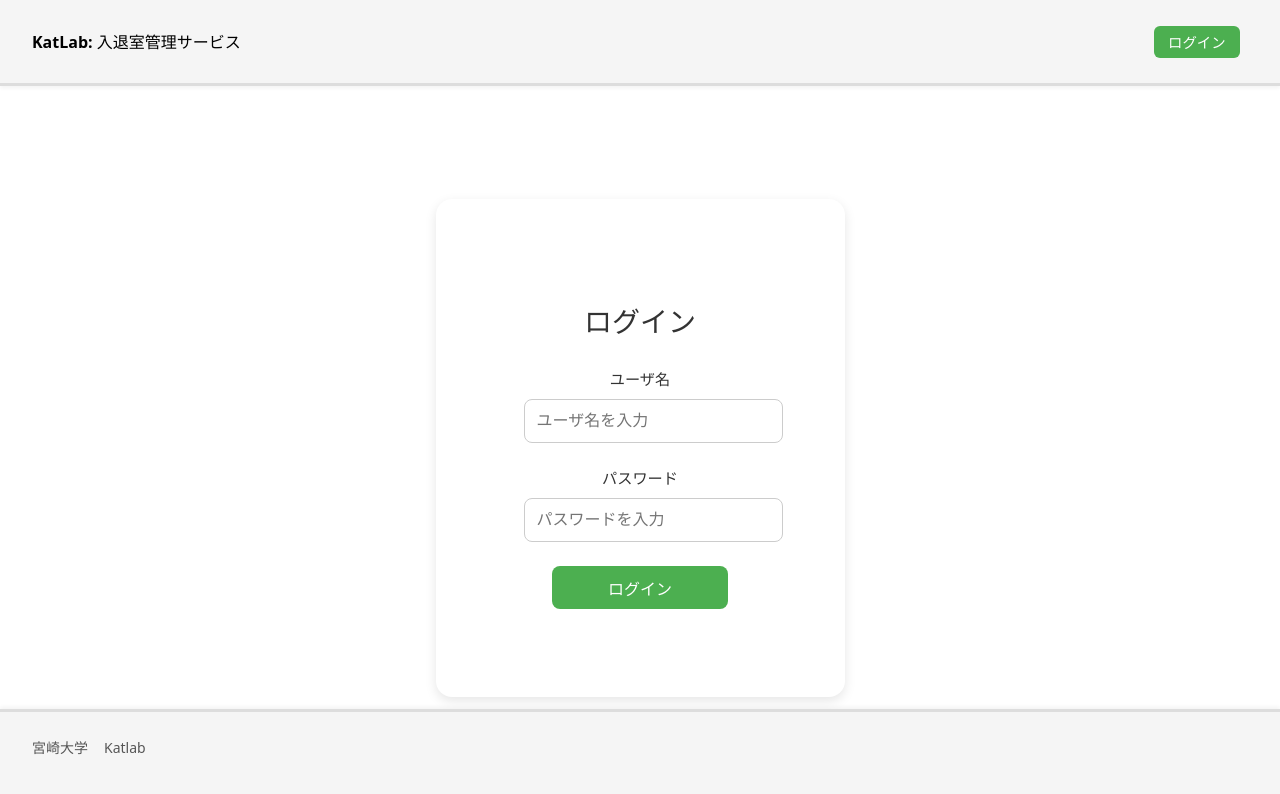
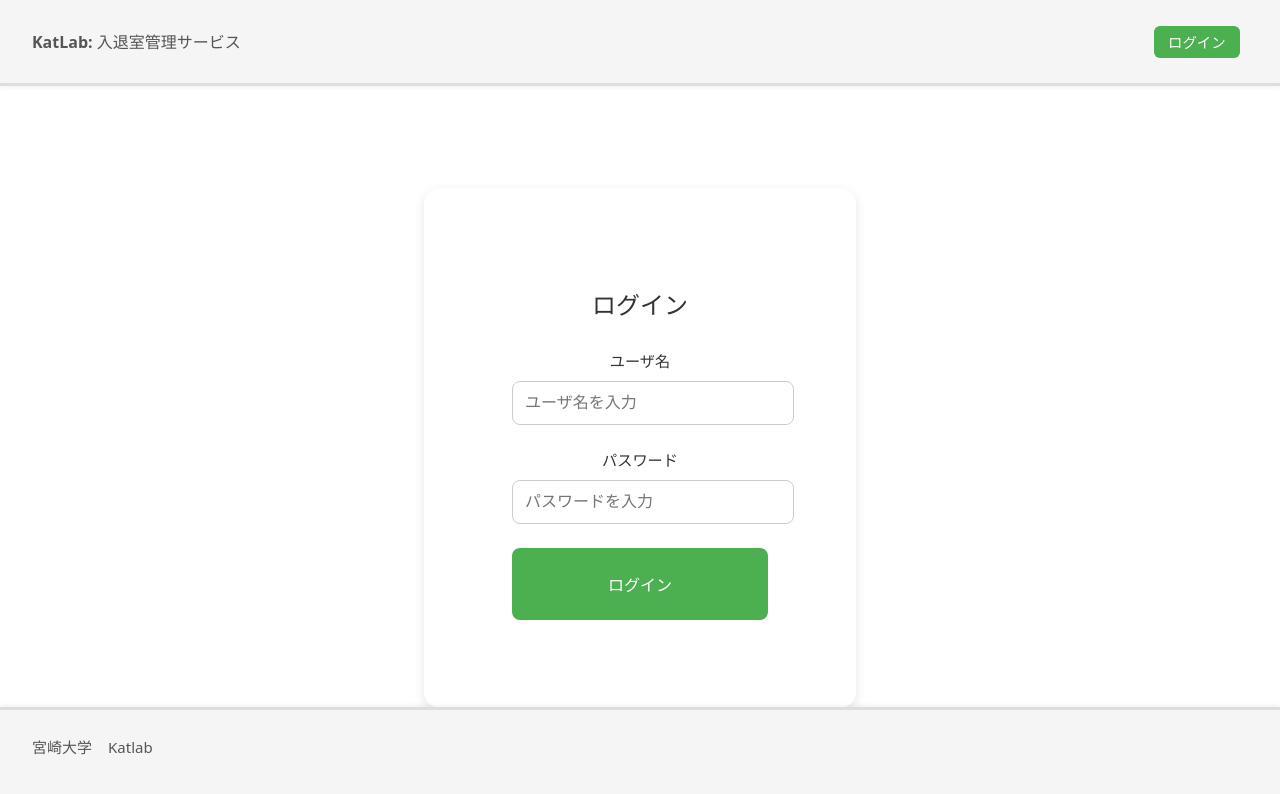
Before and after one commit to HaruArima08/B4-Hackaton, a React (Vite) app in the folder frontend/: page /login in a window 1280 px wide. Shown: the top 794 px of the page. Built offline with nearby package versions, Linux system fonts and the light colour scheme.

Commit message:
update:UIの修正の修正

```diff
--- a/frontend/src/components/Button.module.css
+++ b/frontend/src/components/Button.module.css
@@ -1,6 +1,6 @@
 .button {
     border-radius: 8px;
-    padding: 0.6em 3.5em;
+    padding: 1.5em 6.0em;
     font-size: 1em;
     font-weight: 400;
     cursor: pointer;
--- a/frontend/src/components/Footer.module.css
+++ b/frontend/src/components/Footer.module.css
@@ -1,7 +1,7 @@
 .footer {
     background-color: #ccc;
     color: #555;
-    font-size: 14px;
+    font-size: 15px;
     position: fixed;
     bottom: 0;
     left: 0;
--- a/frontend/src/components/Header.module.css
+++ b/frontend/src/components/Header.module.css
@@ -17,4 +17,5 @@
 .logo {
     font-size: 1rem;
     font-weight: bold;
+    color: #555;
 }
--- a/frontend/src/components/pages/Login.module.css
+++ b/frontend/src/components/pages/Login.module.css
@@ -16,7 +16,7 @@
 }
 
 .title {
-    font-size: 1.75rem;
+    font-size: 1.5rem;
     font-weight: bold;
     text-align: center;
     margin-bottom: 2rem;
--- /dev/null
+++ b/frontend/src/components/pages/MembersRegister.module.css
@@ -0,0 +1,19 @@
+.container {
+    display: flex;
+    flex-direction: column;
+    align-items: center;
+    justify-content: center;
+    height: 100vh;
+}
+
+.buttonGroup {
+    display: flex;
+    gap: 2rem;
+    margin-bottom: 8rem;
+}
+
+.largeButton {
+    font-size: 2.0rem;
+    /* ← お好みでサイズ調整 */
+    padding: 0.8rem 5rem;
+}
```
